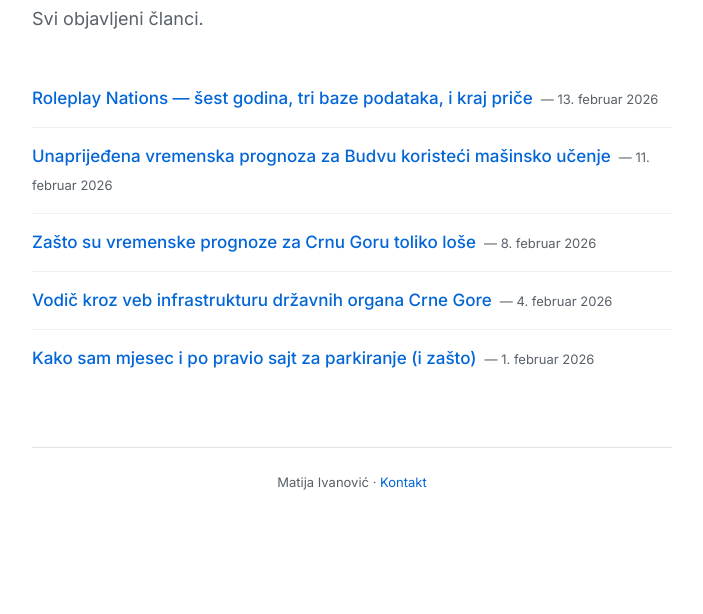
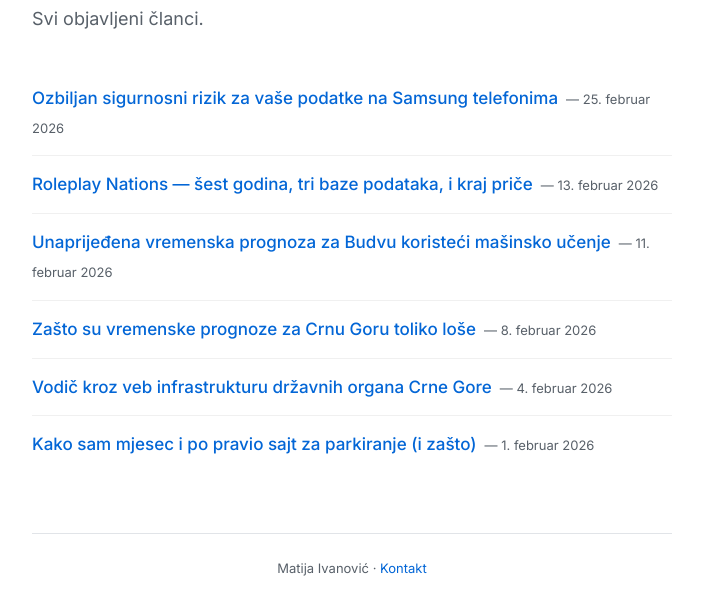
Before and after one commit to matko-iv/blog, a plain HTML site: page archive.html in a window 1280 px wide. Shown: the part 222-836 px from the top of the page, without its empty margins (288-991 px from the left). Before the commit the page ends 800 px from the top, so only its background shows below. Drawn offline with Linux system fonts and the light colour scheme.

Commit message:
New post

```diff
--- a/archive.html
+++ b/archive.html
@@ -148,6 +148,7 @@
 
 <script>
 const POSTS = [
+	'sesti-clanak.txt',
 	'peti-clanak.txt',
     'prvi-clanak.txt',
     'drugi-clanak.txt',
```
Also changed, not shown: index.html (+1 -0 lines), posts/sesti-clanak.txt (added).
